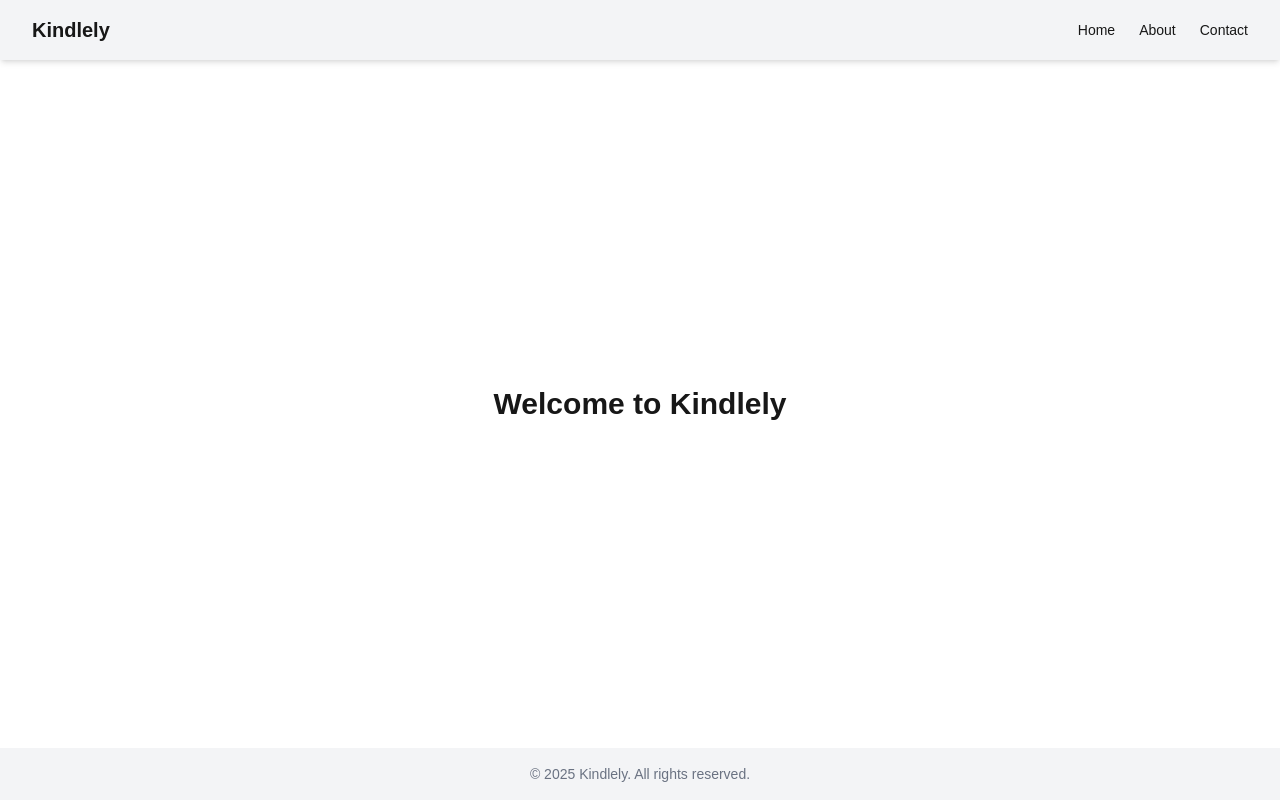
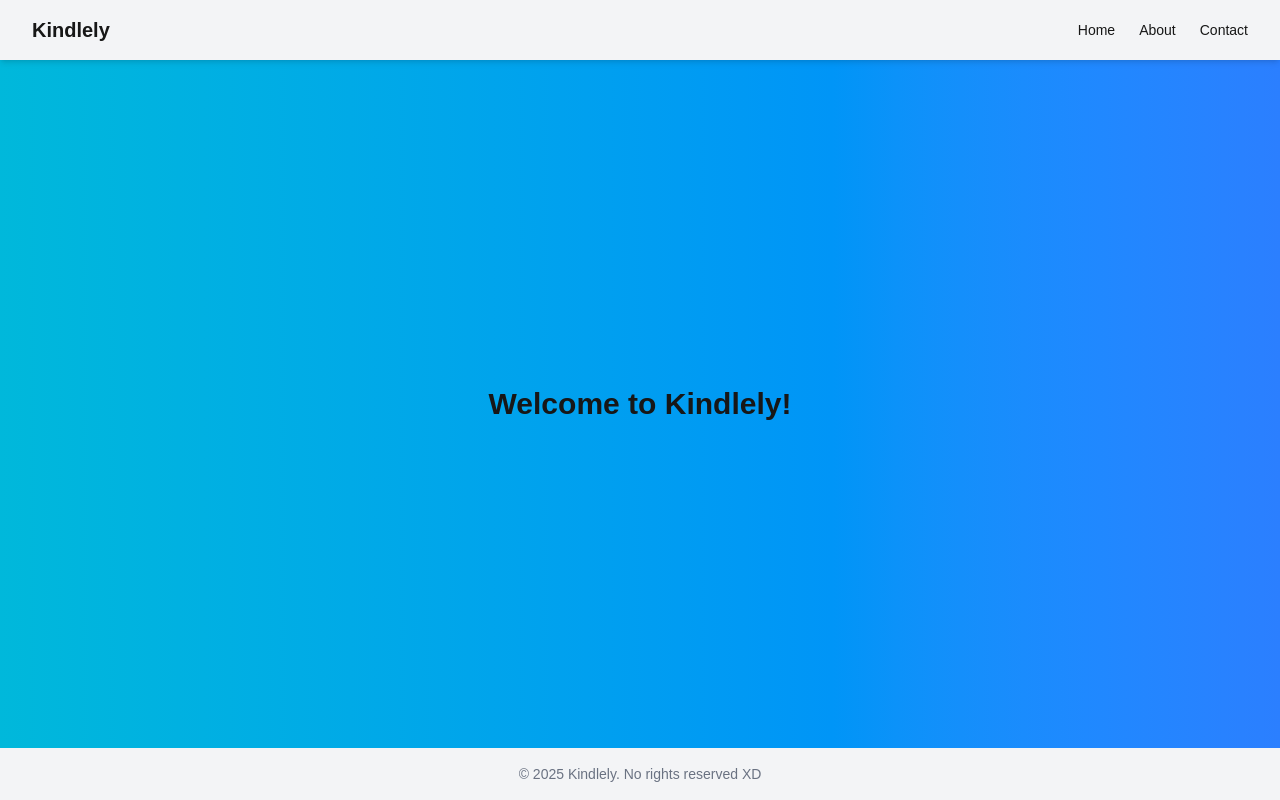
Before and after one commit to KYUTI3/Kindlely, a Next.js app: page / in a window 1280 px wide. Built offline with nearby package versions, Linux system fonts and the light colour scheme.

Commit message:
gradient background

```diff
--- a/src/pages/index.tsx
+++ b/src/pages/index.tsx
@@ -13,7 +13,7 @@ const geistMono = Geist_Mono({
 
 export default function Home() {
   return (
-    <div className="min-h-screen flex flex-col">
+    <div className="min-h-screen flex flex-col bg-linear-to-r from-cyan-500 to-blue-500">
       <nav className="w-full py-4 px-8 bg-gray-100 dark:bg-gray-900 shadow-md flex justify-between items-center">
         <h1 className="text-xl font-semibold">Kindlely</h1>
         <ul className="flex gap-6 text-sm font-medium">
@@ -25,12 +25,12 @@ export default function Home() {
 
 
       <main className="flex-grow flex items-center justify-center">
-        <h2 className="text-3xl font-bold">Welcome to Kindlely</h2>
+        <h2 className="text-3xl font-bold">Welcome to Kindlely!</h2>
       </main>
 
 
       <footer className="w-full py-4 px-8 bg-gray-100 dark:bg-gray-900 text-center text-sm text-gray-500">
-        © {new Date().getFullYear()} Kindlely. All rights reserved.
+        © {new Date().getFullYear()} Kindlely. No rights reserved XD
       </footer>
     </div>
   );
```
